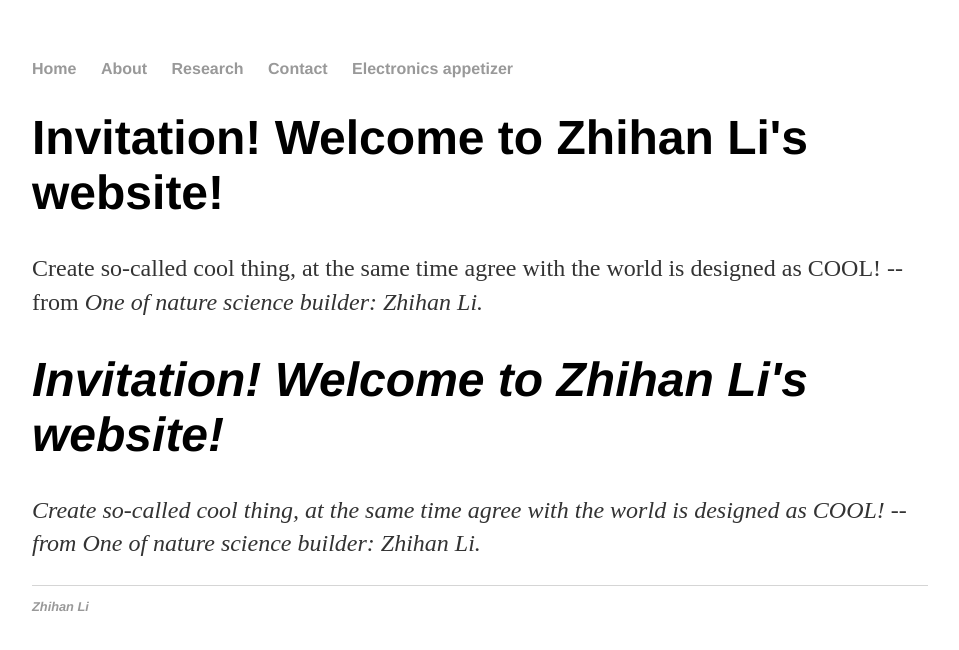
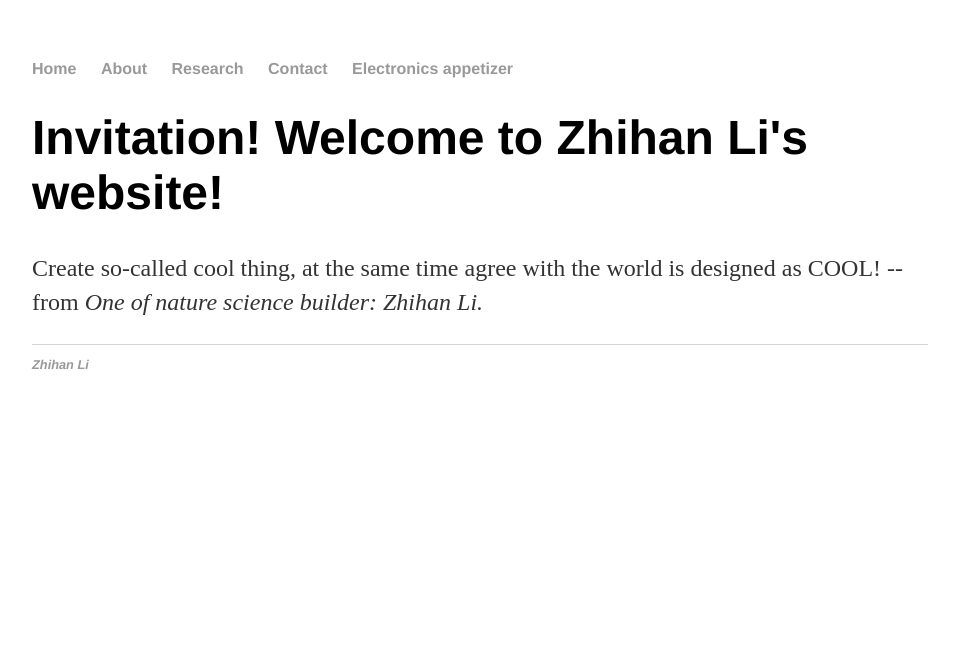
Before and after one commit to ZhihanLi666/Zhihan-Li.github.io, a Jekyll site: the page built from About/index.html, in a window 1280 px wide. Shown: the top 650 px of the page, without its empty margins (160-1119 px from the left). Built offline with Jekyll 4.4.1, drawn with Linux system fonts in a browser that asks for light colours.

Commit message:
Update index.html

```diff
--- a/About/index.html
+++ b/About/index.html
@@ -5,8 +5,4 @@ title: Personal website
 <div class="About">
 	<h1>Invitation! Welcome to Zhihan Li's website!</h1>
 	<p>Create so-called cool thing, at the same time agree with the world is designed as COOL! --from <em>One of nature science builder: Zhihan Li.<p>
-</div><!-- /.blurb -->
-<div class="blurb1">
-	<h1>Invitation! Welcome to Zhihan Li's website!</h1>
-	<p>Create so-called cool thing, at the same time agree with the world is designed as COOL! --from <em>One of nature science builder: Zhihan Li.<p>
 </div>
```
